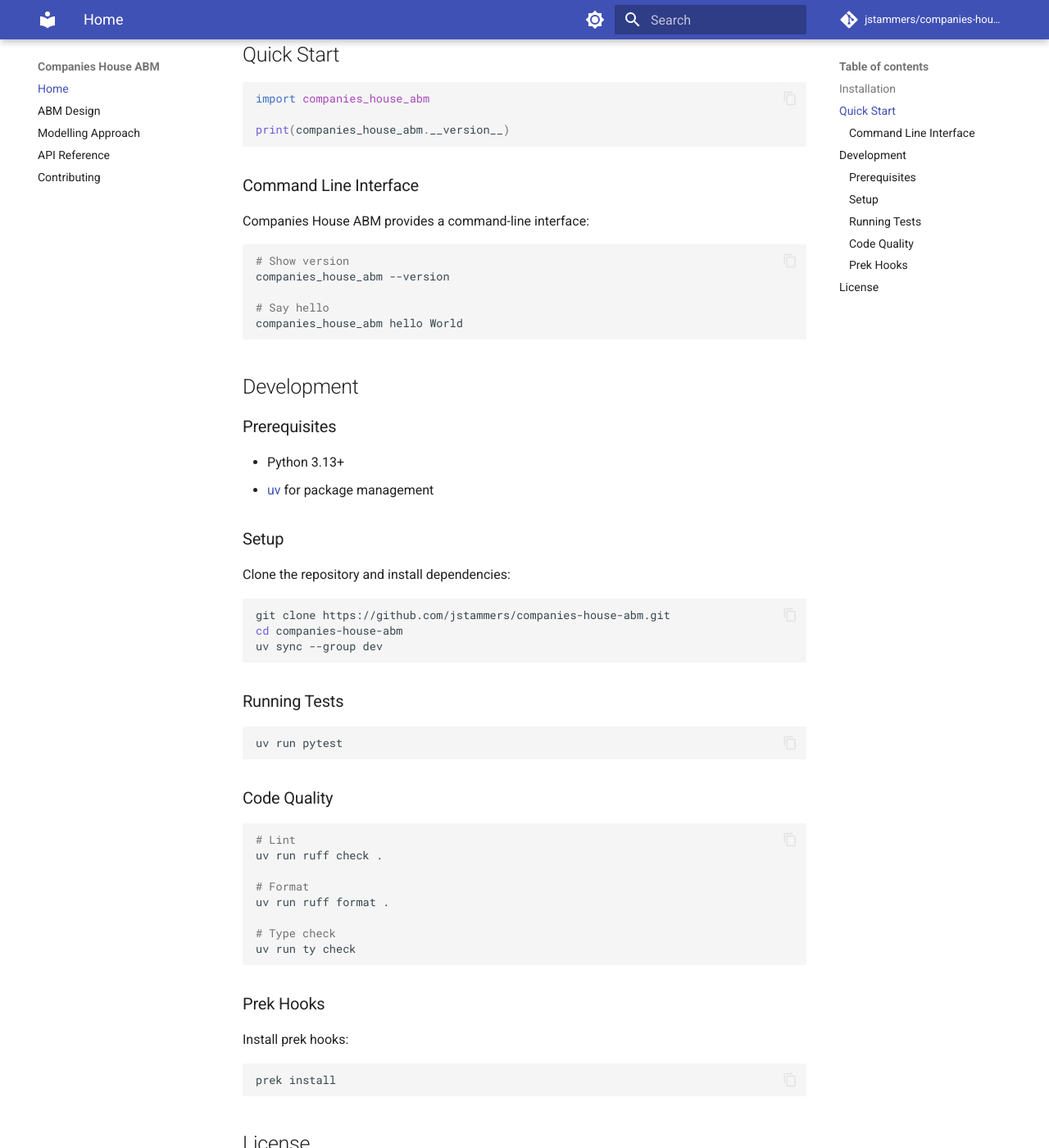
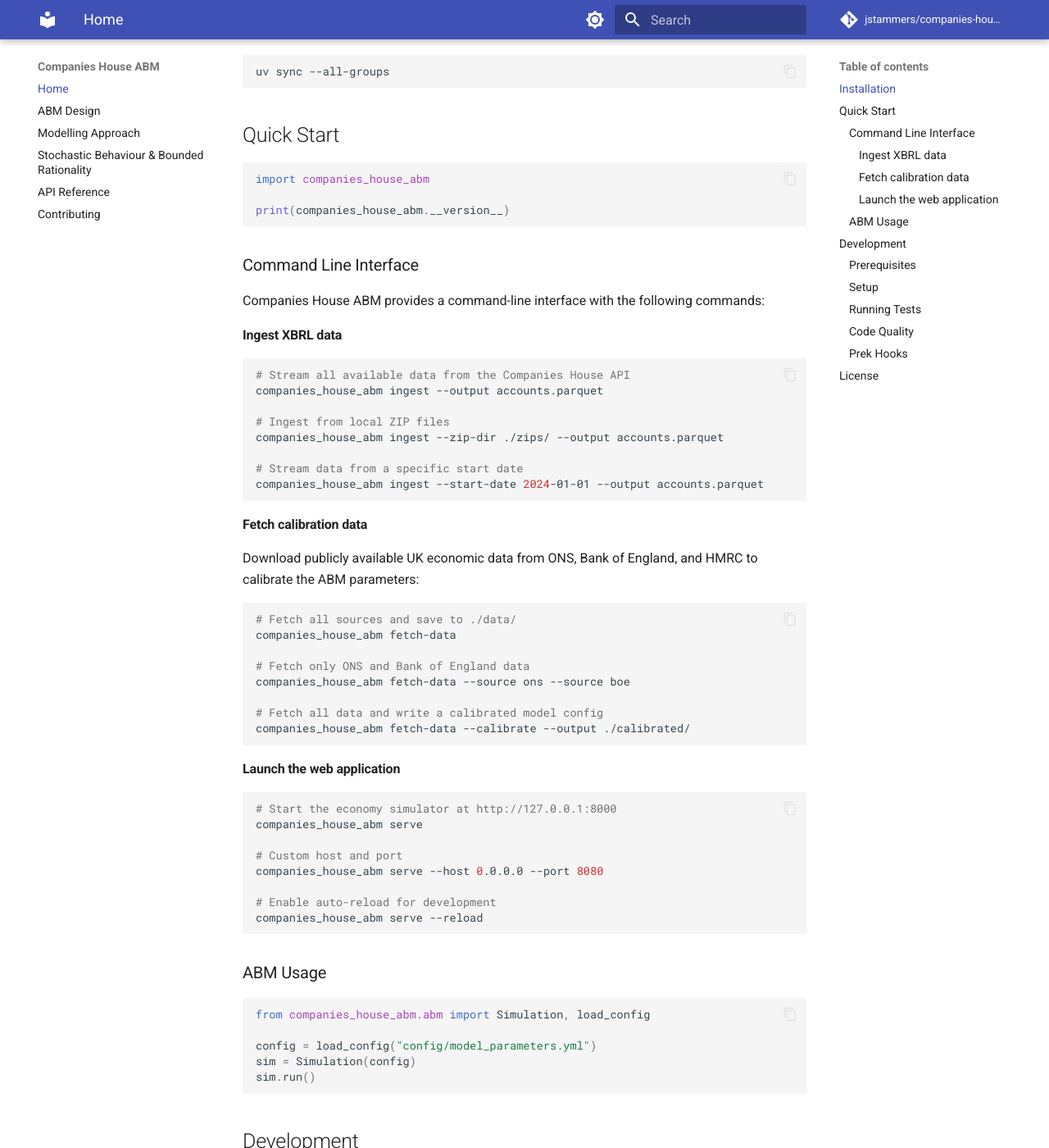
Before and after one commit to jstammers/companies-house-abm, an MkDocs documentation site: the page built from docs/index.md, in a window 1280 px wide and 1400 px high, scrolled down 466 px. Shown: the whole window at 82% size. Built offline with MkDocs 1.6.1 and Material for MkDocs 9.7.7, drawn with Linux system fonts in a browser that asks for light colours; comment, search, counter and statistics services are not loaded; some of the changed text lies outside the part shown.

Commit message:
docs: update documentation to reflect v0.2.0 codebase
- Bump status/version references from v0.1.0 to v0.2.0
- Fix Python requirement badge and prerequisite from 3.13+ to 3.10+
- Document new `fetch-data` CLI command (ONS/BoE/HMRC calibration data)
- Document new `serve` CLI command (economy simulator web app)
- Add ABM quick-start usage example to README and docs/index.md
- Update docs/index.md development commands to use make targets
- Expand docs/api.md with data_sources module (ONS, BoE, HMRC, calibration)
  and webapp module (FastAPI app and Pydantic models)
- Add stochastic-bounded-rationality.md to mkdocs.yml navigation
- Update CLAUDE.md repository structure to include data_sources/ and webapp/
- Add test_data_sources.py and test_abm_performance.py to CLAUDE.md test list
- Add fastapi, uvicorn, pydantic to CLAUDE.md ABM dependency list
- Expand CLAUDE.md key modules section with data_sources and webapp entries

https://claude.ai/code/session_016iqvaCHsbYJVV88zMavPEV

````diff
--- a/docs/index.md
+++ b/docs/index.md
@@ -16,6 +16,12 @@ Or using uv (recommended):
 uv add companies_house_abm
 ```
 
+To install with ABM and web application support:
+
+```bash
+uv sync --all-groups
+```
+
 ## Quick Start
 
 ```python
@@ -26,21 +32,65 @@ print(companies_house_abm.__version__)
 
 ### Command Line Interface
 
-Companies House ABM provides a command-line interface:
+Companies House ABM provides a command-line interface with the following commands:
+
+#### Ingest XBRL data
 
 ```bash
-# Show version
-companies_house_abm --version
+# Stream all available data from the Companies House API
+companies_house_abm ingest --output accounts.parquet
 
-# Say hello
-companies_house_abm hello World
+# Ingest from local ZIP files
+companies_house_abm ingest --zip-dir ./zips/ --output accounts.parquet
+
+# Stream data from a specific start date
+companies_house_abm ingest --start-date 2024-01-01 --output accounts.parquet
+```
+
+#### Fetch calibration data
+
+Download publicly available UK economic data from ONS, Bank of England, and HMRC
+to calibrate the ABM parameters:
+
+```bash
+# Fetch all sources and save to ./data/
+companies_house_abm fetch-data
+
+# Fetch only ONS and Bank of England data
+companies_house_abm fetch-data --source ons --source boe
+
+# Fetch all data and write a calibrated model config
+companies_house_abm fetch-data --calibrate --output ./calibrated/
+```
+
+#### Launch the web application
+
+```bash
+# Start the economy simulator at http://127.0.0.1:8000
+companies_house_abm serve
+
+# Custom host and port
+companies_house_abm serve --host 0.0.0.0 --port 8080
+
+# Enable auto-reload for development
+companies_house_abm serve --reload
+```
+
+### ABM Usage
+
+```python
+from companies_house_abm.abm import Simulation, load_config
+
+config = load_config("config/model_parameters.yml")
+sim = Simulation(config)
+sim.run()
 ```
 
 ## Development
 
 ### Prerequisites
 
-- Python 3.13+
+- Python 3.10+
 - [uv](https://docs.astral.sh/uv/) for package management
 
 ### Setup
@@ -50,26 +100,29 @@ Clone the repository and install dependencies:
 ```bash
 git clone https://github.com/jstammers/companies-house-abm.git
 cd companies-house-abm
-uv sync --group dev
+make install
 ```
 
 ### Running Tests
 
 ```bash
-uv run pytest
+make test
+
+# With coverage
+make test-cov
+
+# Across all Python versions
+make test-matrix
 ```
 
 ### Code Quality
 
 ```bash
-# Lint
-uv run ruff check .
+# Run all checks (lint, format, type-check)
+make verify
 
-# Format
-uv run ruff format .
-
-# Type check
-uv run ty check
+# Auto-fix lint and format issues
+make fix
 ```
 
 ### Prek Hooks
--- a/mkdocs.yml
+++ b/mkdocs.yml
@@ -62,5 +62,6 @@ nav:
   - Home: index.md
   - ABM Design: abm-design.md
   - Modelling Approach: modelling-approach.md
+  - Stochastic Behaviour & Bounded Rationality: stochastic-bounded-rationality.md
   - API Reference: api.md
   - Contributing: contributing.md
````
Also changed, not shown: CLAUDE.md (+32 -7 lines), README.md (+42 -4 lines), docs/api.md (+55 -0 lines).
